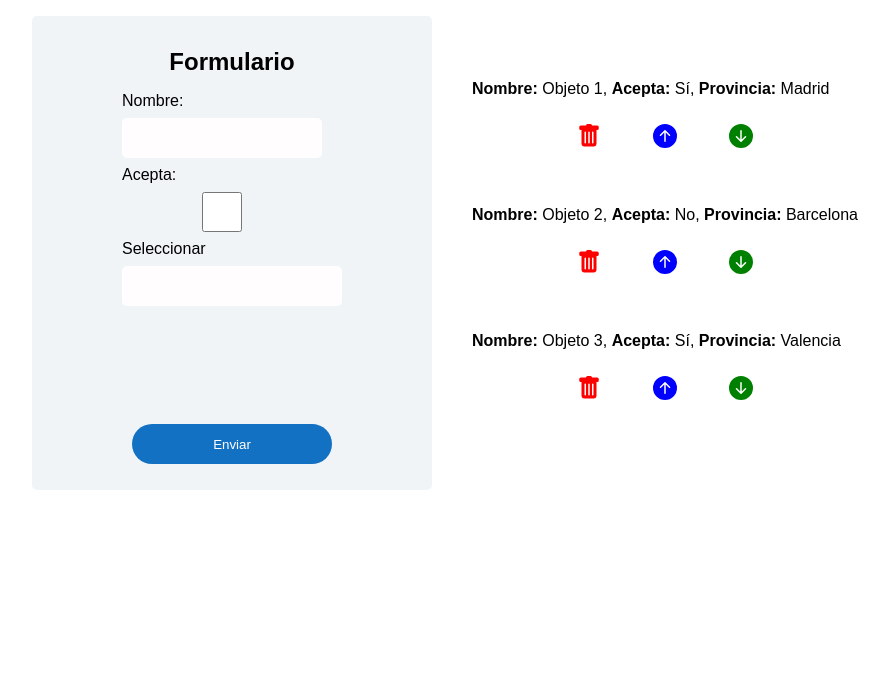
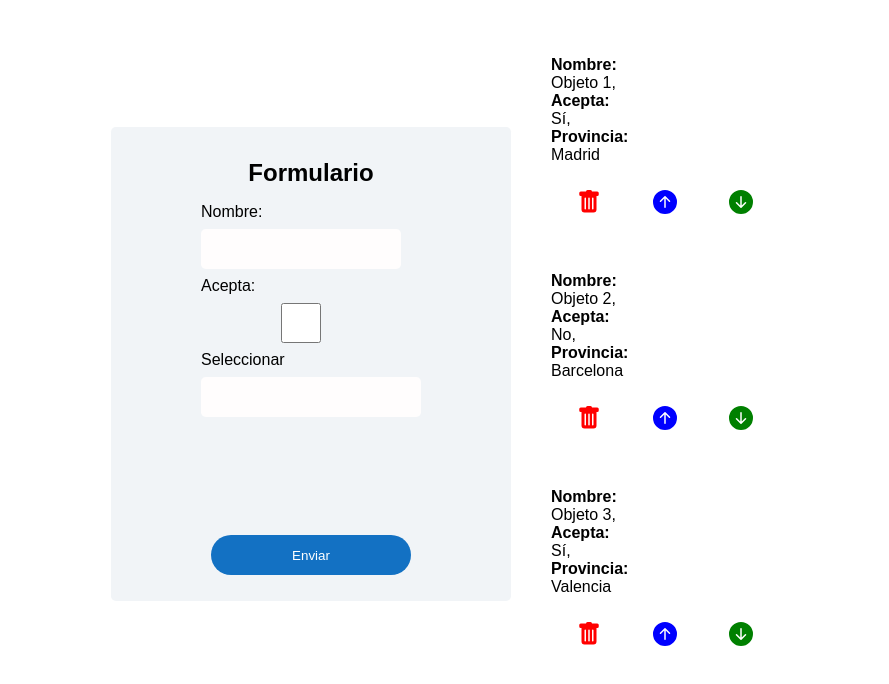
Before and after one commit to hello-world-capitanes/devops-react, a React (Vite) app: page / in a window 1280 px wide. Shown: the top 684 px of the page, without its empty margins (191-1080 px from the left). Built offline with nearby package versions, Linux system fonts and the light colour scheme.

Commit message:
listText column

```diff
--- a/src/components/Lista/Lista.jsx
+++ b/src/components/Lista/Lista.jsx
@@ -33,7 +33,7 @@ function Lista ({listaDatos, setListaDatos, handleModalShow}){
         <ul>
         {listaDatos.map((item, index) => (
             <li className="listElement" key={item.id} onDoubleClick={() => handleModalShow(true, item.id)}>
-                <strong>Nombre:</strong> {item.Nombre}, <strong>Acepta:</strong> {item.Acepta ? 'Sí' : 'No'}, <strong>Provincia:</strong> {item.Provincia}
+                <strong className="strong">Nombre:</strong> {item.Nombre}, <strong className="strong">Acepta:</strong> {item.Acepta ? 'Sí' : 'No'}, <strong className="strong">Provincia:</strong> {item.Provincia}
                 <div className="d-flex buttonContainer">
                     <button
                         className="buttons red"
--- a/src/index.css
+++ b/src/index.css
@@ -136,3 +136,7 @@
 .buttonIcon {
   font-size: 1.5rem;
 }
+
+.strong {
+  display: flex;
+}
```
